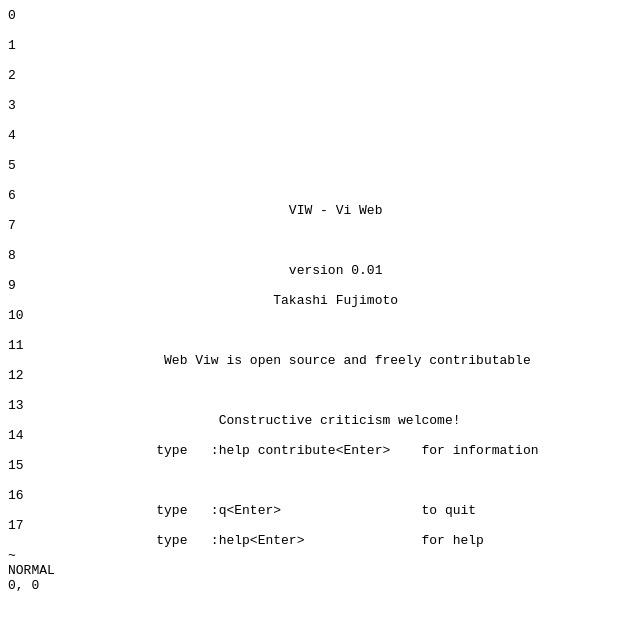
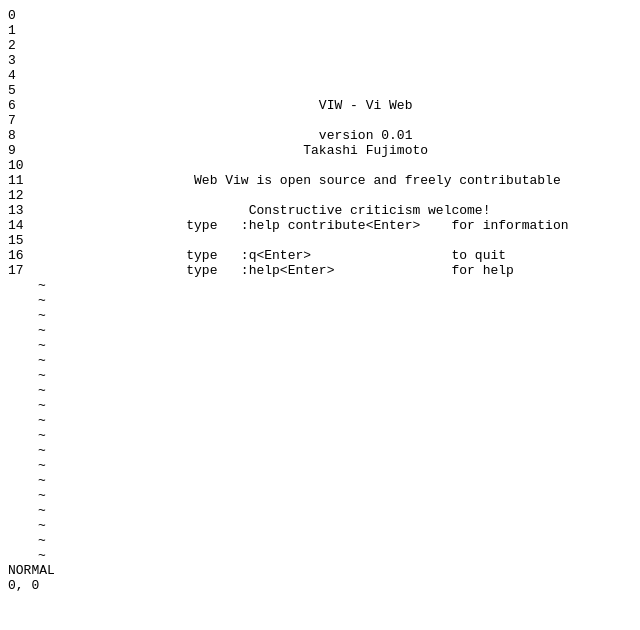
Before and after one commit to takashifujimoto/viw, a plain HTML site: page index.html in a window 1280 px wide. Shown: the whole page, without its empty margins (0-640 px from the left). Drawn offline with Linux system fonts and the light colour scheme.

Commit message:
line and text tags align

```diff
--- a/scripts/editor.js
+++ b/scripts/editor.js
@@ -351,7 +351,6 @@ function make_buffer(texts){
     if(vim.mode != Mode.Normal)
         return;
 
-    log('ui_text', texts, texts.length);
     for(var i = 0; i < texts.length; i++){
         if ( i == vim.cursor.y) {
             editor.innerHTML
@@ -370,8 +369,8 @@ function make_ui_line_without_cursor(ui_text, i){
     log('ui_text', ui_text);
     return     '<div class="line" id="line_'+i+'" >'+
         '<div class="number" id="nu_'+i+'" >' + i +	'</div>'+
-        '<div class="text" id="text_'+i+'">' + vim.texts[i] +
-        '</div>'+
+        '<pre class="text" id="text_'+i+'">' + vim.texts[i] +
+        '</pre>'+
         '</div>';
 }
 
@@ -383,11 +382,11 @@ function make_ui_line_with_cursor(ui_text, i){
     if(ui_text){
         return  ('<div class="line" id="line_' + i + '" >'+
        '<div class="number" id="nu_'  + i + '" >' + i + '</div>'+
-        '<div class="text" id="text_' + i + '" >' +
+        '<pre class="text" id="text_' + i + '" >' +
          ui_text.substring(0, x) +
         '<span id="cursor">' + ui_text.substring(x, x+1) +
         '</span>' + ui_text.substring(x+1, ui_text.length) +
-        '</div>' +
+        '</pre>' +
         '</div>');
     }
 }
--- a/style/style.css
+++ b/style/style.css
@@ -1,7 +1,5 @@
 pre{
-
-
-  margin:0px;
+    margin:0px;
     padding:0;
     font-family: 'Cousine', monospace;
     font-size: 13px;
@@ -18,3 +16,13 @@ div.line{
     min-width: 100%;
     width:100%;
 }
+
+
+.number{
+    width: 30px;
+    float: left;
+}
+
+.text{
+    margin-left:30px;
+   }
```
